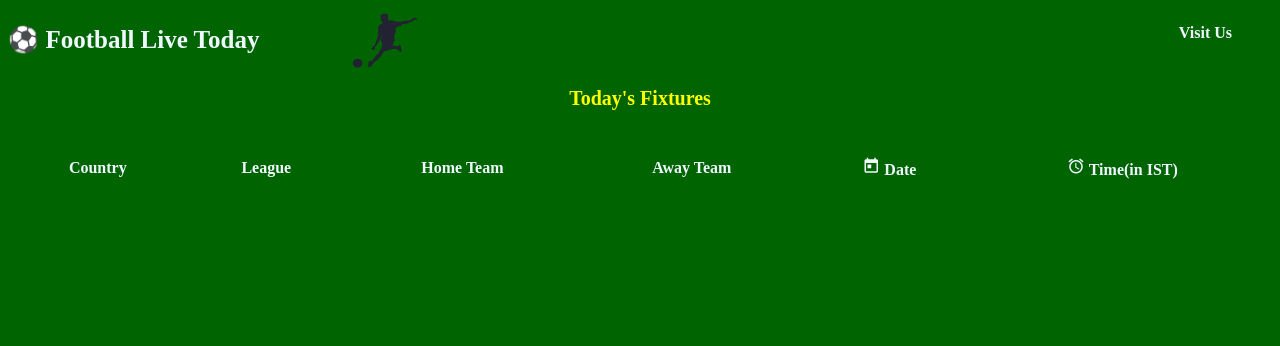
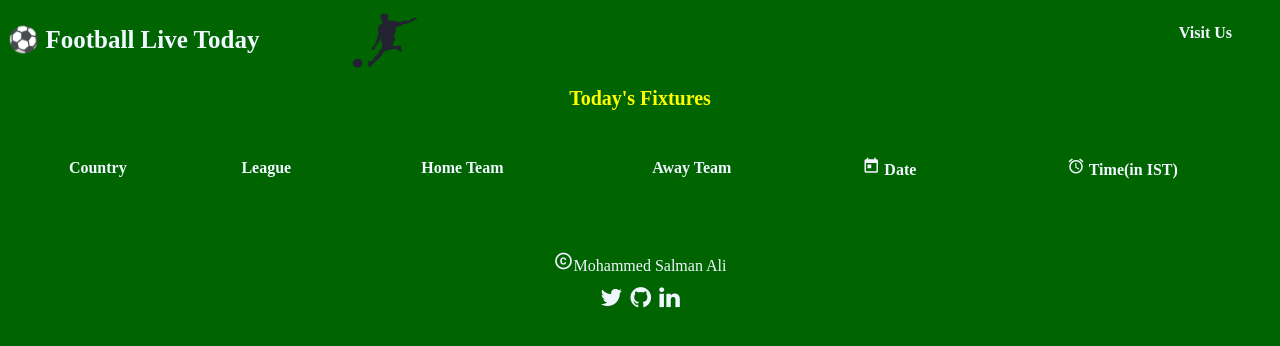
Before and after one commit to mohammedsalman03/chrome, a browser extension: page index.html in a window 1280 px wide. Drawn offline with nearby package versions, Linux system fonts and the light colour scheme; no server answers.

Commit message:
added social icons

```diff
--- a/index.html
+++ b/index.html
@@ -34,8 +34,13 @@
         <tbody id="fixtures"></tbody>
 </table>
 </div>
+<div class="footer">
+    <div class="copyright"><i class="material-icons" style="font-size:20px">copyright</i>Mohammed Salman Ali</div>
+<div class="icons"><a href="https://twitter.com/MohdSalman015" target="_blank"><i class="fa fa-twitter" style="font-size:24px"></i></a>&nbsp;&nbsp;<a href="https://github.com/mohammedsalmanali" target="_blank"><i class="fa fa-github" style="font-size:24px"></i></i></a>&nbsp;&nbsp;<a href="https://www.linkedin.com/in/mohammedsalmanali/" target="_blank"><i class="fa fa-linkedin" style="font-size:24px"></i></a></div>
+</div>
+
 </div>
 <script src="./js/popup.js"></script>
-<script src="https://cdnjs.cloudflare.com/ajax/libs/moment.js/2.29.4/moment.min.js"></script>
+
 </body>
 </html>
--- a/js/popup.js
+++ b/js/popup.js
@@ -1,7 +1,7 @@
 const options = {
 	method: 'GET',
 	headers: {
-		'X-RapidAPI-Key': 'a425bb3a1emshacddd96f1956a77p1d5f37jsnc2a11ed8f617',
+		'X-RapidAPI-Key': 'f7f6de6c40msh93395fb7cff6551p11088bjsn0d468eed420b',
 		'X-RapidAPI-Host': 'livescore6.p.rapidapi.com'
 	}
 };
@@ -14,7 +14,8 @@ fetch('https://livescore6.p.rapidapi.com/matches/v2/list-by-date?Category=soccer
 
                 console.log(data);
                 let temp = "";
-                const indices = [0, 1, 2, 3, 81];
+                const indices=[0,1,3,84,85]
+
                 const filteredStages = data.Stages.filter((stage, index) => indices.includes(index));
                 if(data){
                     document.getElementById("fixtures").innerHTML = filteredStages.map((x) => {
--- a/popup.css
+++ b/popup.css
@@ -74,3 +74,19 @@ td{
     text-align: center;
     padding: 10px;
 }
+
+
+.copyright{
+    padding-top: 30px;
+    text-align: center;
+}
+
+.icons{
+    padding-top: 10px;
+    text-align: center;
+
+}
+
+.footer{
+    padding-top: 30px;
+}
```
Also changed, not shown: package.json (+9 -1 lines), 2 other files.
